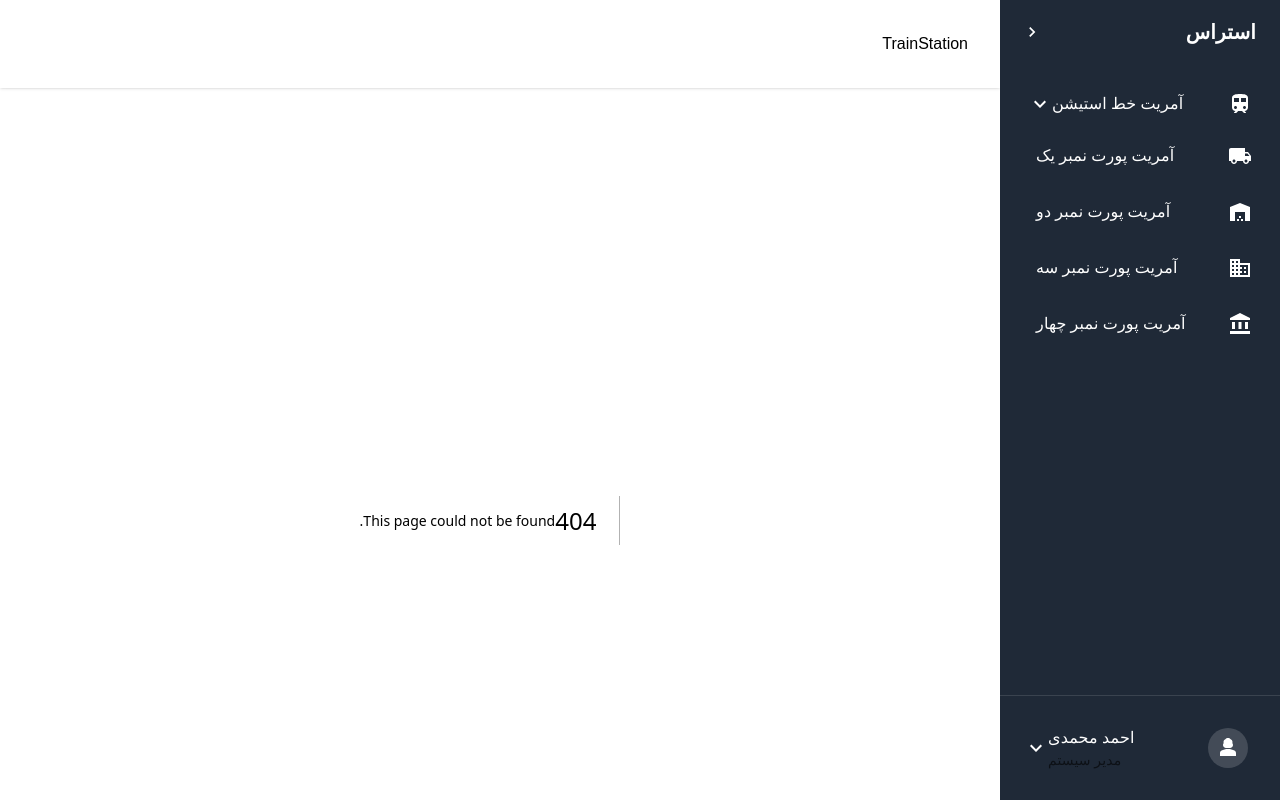
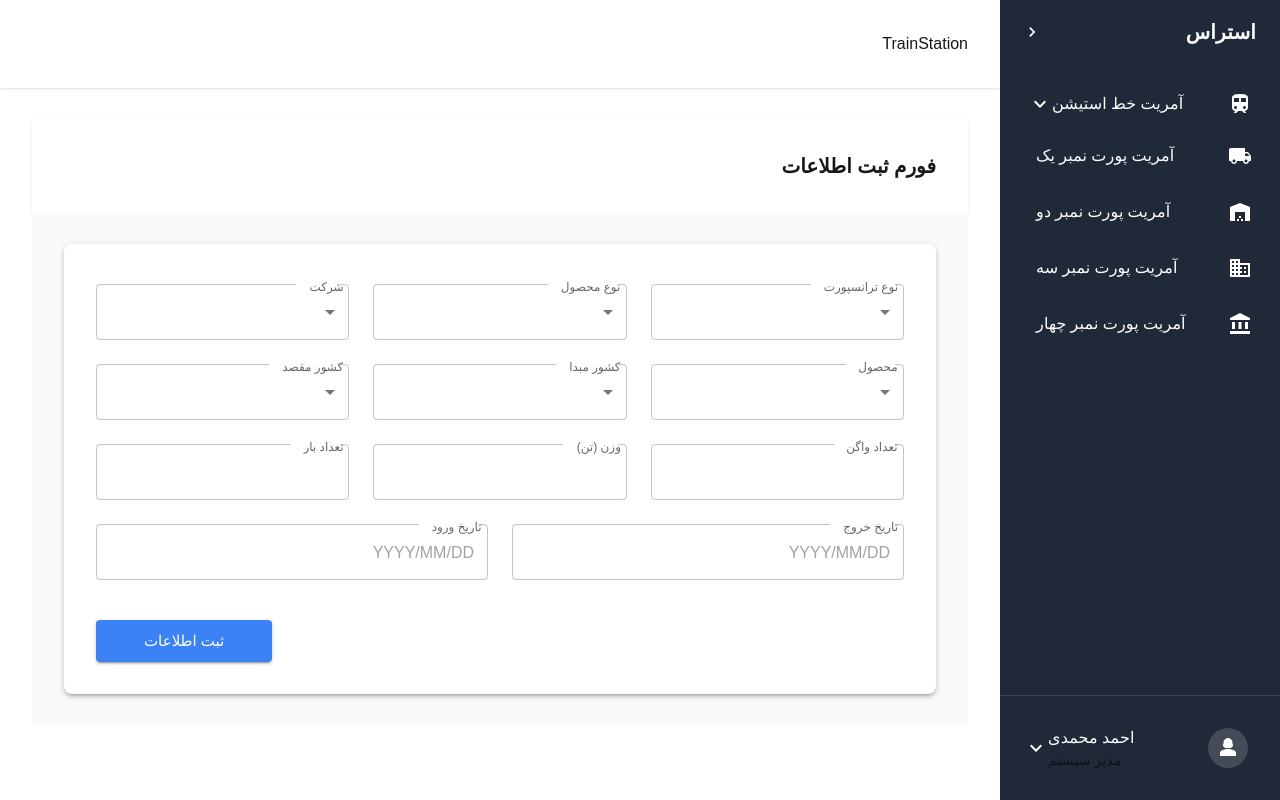
Before and after one commit to Hushmand-Shahar-Information-Technology/astras-frontend, a Next.js app: page /TrainStation in a window 1280 px wide. Before the commit this address had no page. Built offline with nearby package versions, Linux system fonts and the light colour scheme.

Commit message:
feat: added an initial form of the trainstation

```diff
--- /dev/null
+++ b/app/TrainStation/page.tsx
@@ -0,0 +1,325 @@
+"use client";
+import PageContainer from "../components/PageContainer";
+import {
+  Grid,
+  TextField,
+  MenuItem,
+  Button,
+  Paper,
+  Box,
+  ThemeProvider,
+  createTheme,
+} from "@mui/material";
+import { DatePicker } from "@mui/x-date-pickers/DatePicker";
+import { LocalizationProvider } from "@mui/x-date-pickers/LocalizationProvider";
+import { AdapterDayjs } from "@mui/x-date-pickers/AdapterDayjs";
+import dayjs from 'dayjs';
+import 'dayjs/locale/fa'; // Import Persian locale
+
+// Create RTL theme
+const theme = createTheme({
+  direction: 'rtl',
+  typography: {
+    fontFamily: 'inherit',
+  },
+  components: {
+    MuiTextField: {
+      styleOverrides: {
+        root: {
+          '& .MuiInputLabel-root': {
+            right: 20,
+            left: 'auto',
+            transformOrigin: 'right',
+          },
+          '& .MuiOutlinedInput-root': {
+            '& fieldset': {
+              textAlign: 'right',
+            },
+          },
+        },
+      },
+    },
+  },
+});
+
+// Static data for dropdowns
+const transportTypes = [
+  { id: 1, name: "ریل" },
+  { id: 2, name: "کانتینر" },
+  { id: 3, name: "واگن" },
+];
+
+const productTypes = [
+  { id: 1, name: "مواد نفتی" },
+  { id: 2, name: "خشکه باب" },
+];
+
+const companies = [
+  { id: 1, name: "شرکت راه آهن افغانستان" },
+  { id: 2, name: "شرکت ترانسپورت کابل" },
+  { id: 3, name: "شرکت لوژستیکی خیبر" },
+  { id: 4, name: "شرکت حمل و نقل هرات" },
+  { id: 5, name: "شرکت ترانسپورت بلخ" },
+  { id: 6, name: "شرکت باربری قندهار" },
+  { id: 7, name: "شرکت لوژستیک پامیر" },
+  { id: 8, name: "شرکت حمل و نقل میوند" },
+  { id: 9, name: "شرکت ترانسپورت سپین غر" },
+  { id: 10, name: "شرکت باربری هندوکش" },
+  { id: 11, name: "شرکت لوژستیک بامیان" },
+  { id: 12, name: "شرکت حمل و نقل مزار" },
+  { id: 13, name: "شرکت ترانسپورت جلال آباد" },
+];
+
+const products = [
+  { id: 1, name: "تیل دیزل" },
+  { id: 2, name: "تیل پطرول" },
+  { id: 3, name: "گاز مایع" },
+  { id: 4, name: "آهن" },
+];
+
+const countries = [
+  { id: 1, name: "افغانستان" },
+  { id: 2, name: "ازبکستان" },
+  { id: 3, name: "ترکمنستان" },
+  { id: 4, name: "تاجیکستان" },
+  { id: 5, name: "ایران" },
+];
+
+export default function TrainStation() {
+  return (
+    <PageContainer pageTitle="فورم ثبت اطلاعات">
+      <ThemeProvider theme={theme}>
+        <Paper elevation={3} sx={{ p: 4, borderRadius: 2 }}>
+          <Box
+            component="form"
+            noValidate
+            sx={{
+              mt: 1,
+              '& .MuiFormControl-root': {
+                textAlign: 'right',
+                direction: 'rtl',
+              },
+              '& .MuiInputBase-root': {
+                textAlign: 'right',
+                direction: 'rtl',
+              },
+              '& .MuiMenuItem-root': {
+                textAlign: 'right',
+                direction: 'rtl',
+              },
+            }}
+          >
+            <Grid container spacing={3}>
+              {/* Transport Type */}
+              <Grid item xs={12} md={4}>
+                <TextField
+                  fullWidth
+                  select
+                  label="نوع ترانسپورت"
+                  defaultValue=""
+                  InputLabelProps={{
+                    shrink: true,
+                  }}
+                >
+                  {transportTypes.map((type) => (
+                    <MenuItem key={type.id} value={type.id}>
+                      {type.name}
+                    </MenuItem>
+                  ))}
+                </TextField>
+              </Grid>
+
+              {/* Product Type */}
+              <Grid item xs={12} md={4}>
+                <TextField
+                  fullWidth
+                  select
+                  label="نوع محصول"
+                  defaultValue=""
+                  InputLabelProps={{
+                    shrink: true,
+                  }}
+                >
+                  {productTypes.map((type) => (
+                    <MenuItem key={type.id} value={type.id}>
+                      {type.name}
+                    </MenuItem>
+                  ))}
+                </TextField>
+              </Grid>
+
+              {/* Company */}
+              <Grid item xs={12} md={4}>
+                <TextField
+                  fullWidth
+                  select
+                  label="شرکت"
+                  defaultValue=""
+                  InputLabelProps={{
+                    shrink: true,
+                  }}
+                >
+                  {companies.map((company) => (
+                    <MenuItem key={company.id} value={company.id}>
+                      {company.name}
+                    </MenuItem>
+                  ))}
+                </TextField>
+              </Grid>
+
+              {/* Product */}
+              <Grid item xs={12} md={4}>
+                <TextField
+                  fullWidth
+                  select
+                  label="محصول"
+                  defaultValue=""
+                  InputLabelProps={{
+                    shrink: true,
+                  }}
+                >
+                  {products.map((product) => (
+                    <MenuItem key={product.id} value={product.id}>
+                      {product.name}
+                    </MenuItem>
+                  ))}
+                </TextField>
+              </Grid>
+
+              {/* From Country */}
+              <Grid item xs={12} md={4}>
+                <TextField
+                  fullWidth
+                  select
+                  label="کشور مبدا"
+                  defaultValue=""
+                  InputLabelProps={{
+                    shrink: true,
+                  }}
+                >
+                  {countries.map((country) => (
+                    <MenuItem key={country.id} value={country.id}>
+                      {country.name}
+                    </MenuItem>
+                  ))}
+                </TextField>
+              </Grid>
+
+              {/* To Country */}
+              <Grid item xs={12} md={4}>
+                <TextField
+                  fullWidth
+                  select
+                  label="کشور مقصد"
+                  defaultValue=""
+                  InputLabelProps={{
+                    shrink: true,
+                  }}
+                >
+                  {countries.map((country) => (
+                    <MenuItem key={country.id} value={country.id}>
+                      {country.name}
+                    </MenuItem>
+                  ))}
+                </TextField>
+              </Grid>
+
+              {/* Number of Wagons */}
+              <Grid item xs={12} md={4}>
+                <TextField
+                  fullWidth
+                  label="تعداد واگن"
+                  type="number"
+                  InputProps={{
+                    inputProps: { min: 1 },
+                  }}
+                  InputLabelProps={{
+                    shrink: true,
+                  }}
+                />
+              </Grid>
+
+              {/* Weight */}
+              <Grid item xs={12} md={4}>
+                <TextField
+                  fullWidth
+                  label="وزن (تن)"
+                  type="text"
+                  InputLabelProps={{
+                    shrink: true,
+                  }}
+                />
+              </Grid>
+
+              {/* Number of Bars */}
+              <Grid item xs={12} md={4}>
+                <TextField
+                  fullWidth
+                  label="تعداد بار"
+                  type="number"
+                  InputProps={{
+                    inputProps: { min: 1 },
+                  }}
+                  InputLabelProps={{
+                    shrink: true,
+                  }}
+                />
+              </Grid>
+
+              {/* Date Pickers */}
+              <Grid item xs={12} md={6}>
+                <LocalizationProvider dateAdapter={AdapterDayjs} adapterLocale="fa">
+                  <DatePicker
+                    label="تاریخ خروج"
+                    format="YYYY/MM/DD"
+                    slotProps={{
+                      textField: {
+                        fullWidth: true,
+                        InputLabelProps: {
+                          shrink: true,
+                        },
+                      },
+                    }}
+                  />
+                </LocalizationProvider>
+              </Grid>
+
+              <Grid item xs={12} md={6}>
+                <LocalizationProvider dateAdapter={AdapterDayjs} adapterLocale="fa">
+                  <DatePicker
+                    label="تاریخ ورود"
+                    format="YYYY/MM/DD"
+                    slotProps={{
+                      textField: {
+                        fullWidth: true,
+                        InputLabelProps: {
+                          shrink: true,
+                        },
+                      },
+                    }}
+                  />
+                </LocalizationProvider>
+              </Grid>
+
+              {/* Submit Button */}
+              <Grid item xs={12} sx={{ textAlign: 'left' }}>
+                <Button
+                  variant="contained"
+                  size="large"
+                  sx={{
+                    mt: 2,
+                    bgcolor: 'rgb(59 130 246)',
+                    '&:hover': { bgcolor: 'rgb(29 78 216)' },
+                    px: 6,
+                  }}
+                >
+                  ثبت اطلاعات
+                </Button>
+              </Grid>
+            </Grid>
+          </Box>
+        </Paper>
+      </ThemeProvider>
+    </PageContainer>
+  );
+}
--- a/app/components/layout/sidebar.tsx
+++ b/app/components/layout/sidebar.tsx
@@ -3,6 +3,7 @@
 import { usePathname } from "next/navigation";
 import { useState } from "react";
 import Person3Icon from "@mui/icons-material/Person3";
+import { useRouter } from "next/navigation";
 import {
   Drawer,
   List,
@@ -34,6 +35,7 @@ const miniDrawerWidth = 65;
 
 export default function Sidebar() {
   const pathname = usePathname();
+  const router = useRouter();
   const [isProfileMenuOpen, setIsProfileMenuOpen] = useState(false);
   const [openSubMenu, setOpenSubMenu] = useState<string | null>(null);
   const [isMiniDrawer, setIsMiniDrawer] = useState(false);
@@ -215,13 +217,13 @@ export default function Sidebar() {
                   <ListItemIcon sx={{ color: 'rgb(209 213 219)', minWidth: 32 }}>
                     <KeyboardArrowLeftIcon fontSize="small" />
                   </ListItemIcon>
-                  <ListItemText primary="زیر منو ۱" />
+                  <ListItemText onClick={() => router.push("/TrainStation")} primary="فورم ثبت اطلاعات" />
                 </ListItemButton>
                 <ListItemButton>
                   <ListItemIcon sx={{ color: 'rgb(209 213 219)', minWidth: 32 }}>
                     <KeyboardArrowLeftIcon fontSize="small" />
                   </ListItemIcon>
-                  <ListItemText primary="زیر منو ۲" />
+                  <ListItemText primary="لیست فورم ها" />
                 </ListItemButton>
               </List>
             </Collapse>
```
